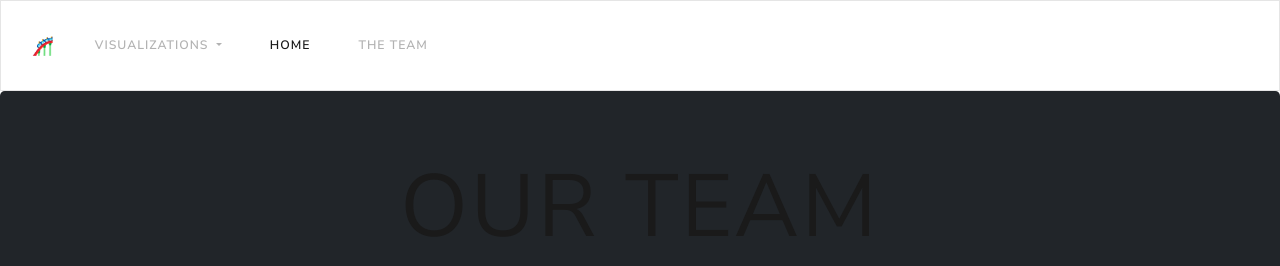
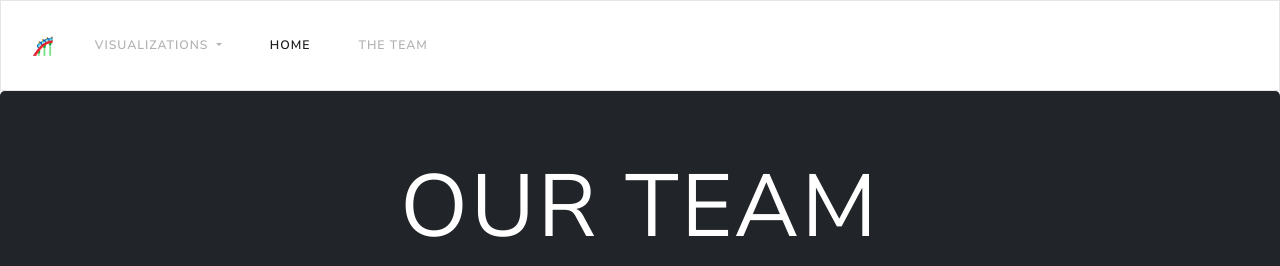
Before and after one commit to MorgaineB/Project2, a Flask app: template templates/about.html in a window 1280 px wide. Shown: the top 266 px of the page. Run offline with Flask 2, Linux system fonts and the light colour scheme; the template is opened without the code that fills it, so the values that code supplies are empty; some libraries are stand-ins or nearby versions.

Commit message:
modified templates/about.html file

```diff
--- a/templates/about.html
+++ b/templates/about.html
@@ -47,8 +47,8 @@
     </div>
   </nav>
 
-  <div class="jumbotron text-center text-white" style="background-color: #212529">
-    <h1 class="display-2">Our Team</h1>
+  <div class="jumbotron text-center" style="background-color: #212529">
+    <h1 class="display-2 text-white">Our Team</h1>
 
       <img src="https://live.staticflickr.com/7110/7094703477_3c089ea88c_n.jpg" width="900" height="300" class="d-inline-block align-top" alt="">
 
```
